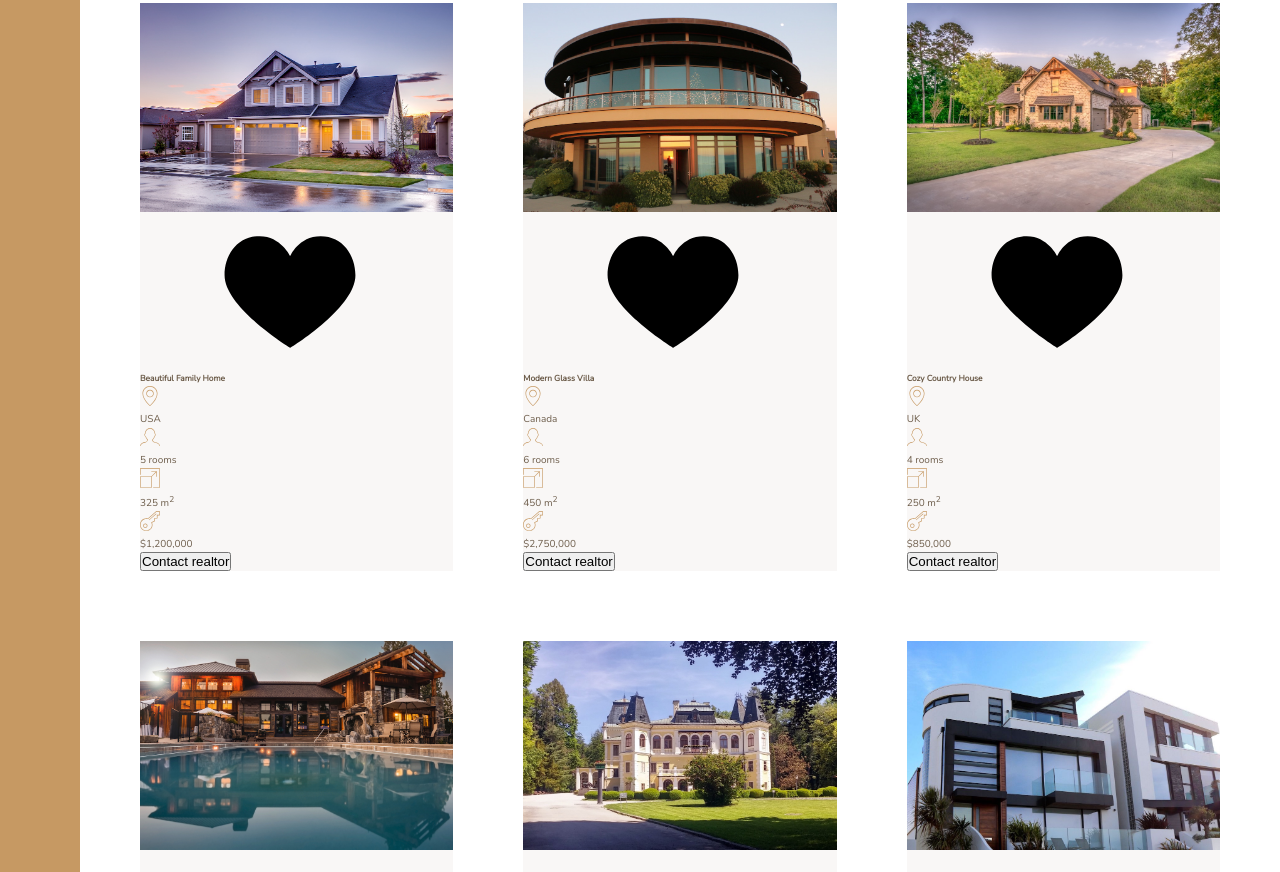
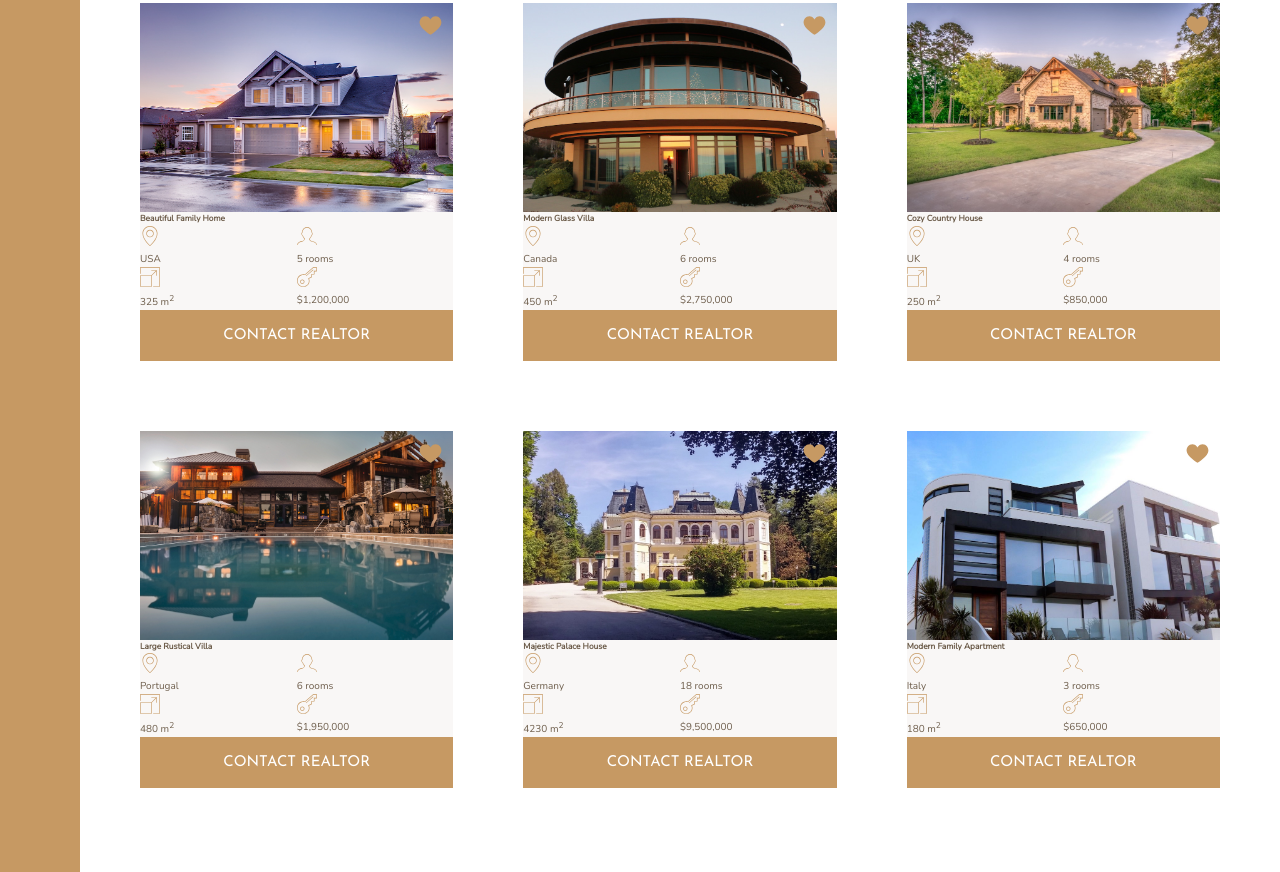
Before and after one commit to dmartin5150/nexter, a website: page index.html in a window 1280 px wide. Shown: the part 1967-2839 px from the top of the page. Drawn offline with nearby package versions, Linux system fonts and the light colour scheme.

Commit message:
started styling housing

```diff
--- a/index.html
+++ b/index.html
@@ -120,7 +120,7 @@
                 </svg>
                 <p>$1,200,000</p>
             </div>
-            <button class="cta">Contact realtor</button>
+            <button class="btn home__btn">Contact realtor</button>
         </div>
         <div class="home">
             <img src="img/house-2.jpeg" alt="House 2" class="home__img">
@@ -152,7 +152,7 @@
                 </svg>
                 <p>$2,750,000</p>
             </div>
-            <button class="cta">Contact realtor</button>
+            <button class="btn home__btn">Contact realtor</button>
         </div>
         <div class="home">
             <img src="img/house-3.jpeg" alt="House 3" class="home__img">
@@ -184,7 +184,7 @@
                 </svg>
                 <p>$850,000</p>
             </div>
-            <button class="cta">Contact realtor</button>
+            <button class="btn home__btn">Contact realtor</button>
         </div>
         <div class="home">
             <img src="img/house-4.jpeg" alt="House 4" class="home__img">
@@ -216,7 +216,7 @@
                 </svg>
                 <p>$1,950,000</p>
             </div>
-            <button class="cta">Contact realtor</button>
+            <button class="btn home__btn">Contact realtor</button>
         </div>
         <div class="home">
             <img src="img/house-5.jpeg" alt="House 5" class="home__img">
@@ -248,7 +248,7 @@
                 </svg>
                 <p>$9,500,000</p>
             </div>
-            <button class="cta">Contact realtor</button>
+            <button class="btn home__btn">Contact realtor</button>
         </div>
         <div class="home">
             <img src="img/house-6.jpeg" alt="House 6" class="home__img">
@@ -280,7 +280,7 @@
                 </svg>
                 <p>$650,000</p>
             </div>
-            <button class="cta">Contact realtor</button>
+            <button class="btn home__btn">Contact realtor</button>
         </div>
 
 
--- a/sass/_homes.scss
+++ b/sass/_homes.scss
@@ -11,17 +11,29 @@
 
 .home {
     background-color: $color-grey-light-1;
+    display:grid;
+    grid-template-columns: repeat(2, 1fr);
 
     &__img {
         width:100%;
+        grid-column:1/-1;
+        grid-row:1/2;
+        z-index: 1;
     }
 
     &__like {
-
+        grid-column: 2/3;
+        grid-row:1/2;
+        fill: $color-primary;
+        height:2.5rem;
+        width:2.5rem;
+        z-index: 2;
+        justify-self: end;
+        margin:1rem;
     }
 
     &__name {
-
+        grid-column:1/-1;
     }
     &__location,
     &__rooms,
@@ -37,4 +49,7 @@
 
         }
     }
+    &__btn {
+        grid-column:1/-1;
+    }
 }
```
Also changed, not shown: css/style.css, 1 other file.
